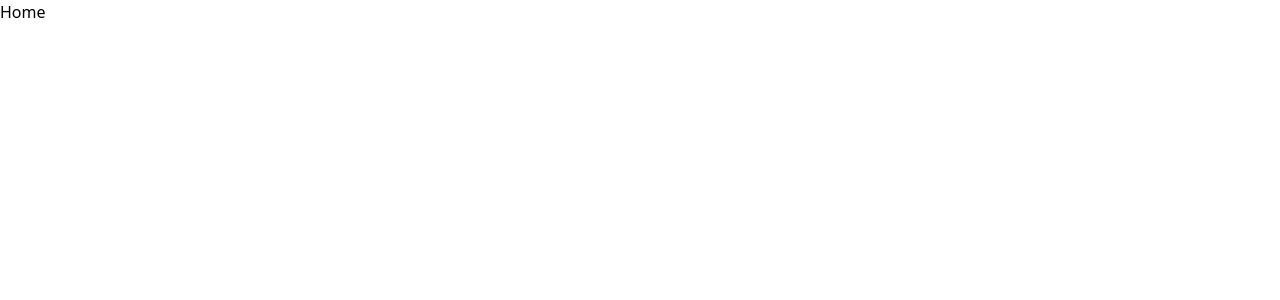
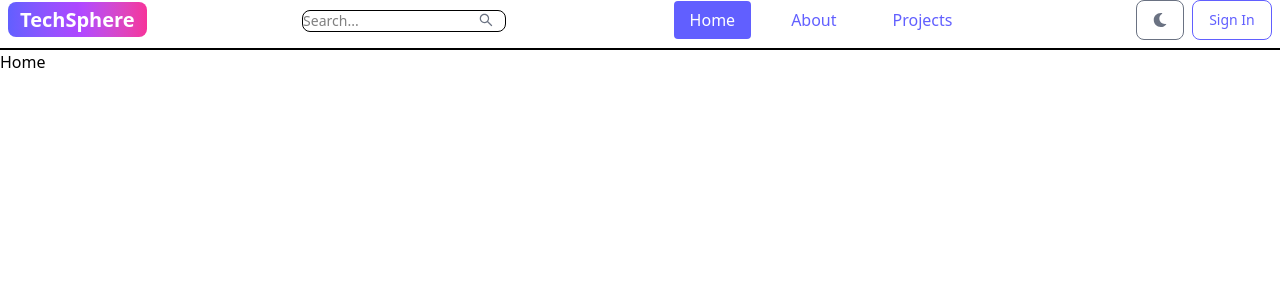
Before and after one commit to reeba212/TechSphere, a React (Vite) app in the folder client/: page / in a window 1280 px wide. Shown: the top 300 px of the page. Built offline with nearby package versions, Linux system fonts and the light colour scheme.

Commit message:
create the header section

```diff
--- a/client/package.json
+++ b/client/package.json
@@ -11,8 +11,10 @@
   },
   "dependencies": {
     "@tailwindcss/vite": "^4.0.9",
+    "flowbite-react": "^0.10.2",
     "react": "^19.0.0",
     "react-dom": "^19.0.0",
+    "react-icons": "^5.5.0",
     "react-router-dom": "^7.2.0",
     "tailwindcss": "^4.0.9"
   },
--- a/client/src/App.jsx
+++ b/client/src/App.jsx
@@ -6,10 +6,12 @@ import Dashboard from './pages/Dashboard'
 import Projects from './pages/Projects'
 import SignIn from './pages/SignIn'
 import SignUp from './pages/SignUp'
+import Header from './components/Header';
 
 export default function App() {
   return (
     <BrowserRouter>
+    <Header/>
     <Routes>
       <Route path='/' element={<Home/>} />
       <Route path='/about' element={<About/>} />
--- /dev/null
+++ b/client/src/components/Header.jsx
@@ -0,0 +1,65 @@
+import React from 'react';
+import { Navbar, TextInput, Button } from 'flowbite-react';
+import { Link, useLocation } from 'react-router-dom';
+import { AiOutlineSearch } from 'react-icons/ai';
+import { FaMoon } from 'react-icons/fa';
+
+export default function Header() {
+    const path = useLocation().pathname;
+
+    return (
+        <Navbar className='border-b-2 pb-2 pl-2 pr-2 justify-between items-center'>
+            <Link to="/" className='self-center whitespace-nowrap text-sm sm:text-xl font-semibold dark:text-white'>
+                <span className='px-3 py-1 bg-gradient-to-r from-indigo-500 via-purple-500 to-pink-500 rounded-lg text-white'>TechSphere</span>
+            </Link>
+
+            <form className="relative hidden lg:inline-block">
+                <TextInput
+                    type='text'
+                    placeholder='Search...'
+                    className='hidden lg:inline'
+                />
+                <AiOutlineSearch className="absolute right-3 top-1/2 transform -translate-y-1/2 text-gray-500" />
+            </form>
+
+            <Button className='w-12 h-10 lg:hidden inline text-gray-500 hover:bg-black hover:text-white transition duration-300 ease-in-out'>
+                <AiOutlineSearch />
+            </Button>
+
+            <Navbar.Collapse className='md:flex inline'>
+                <Navbar.Link
+                    className={`mx-3 ${path === "/" ? "bg-indigo-500 text-white px-4 py-2 rounded" : "text-indigo-500 hover:bg-indigo-500 hover:text-white px-4 py-2 rounded transition duration-300 ease-in-out"}`}
+                    as={Link}
+                    to='/'
+                >
+                    Home
+                </Navbar.Link>
+                <Navbar.Link
+                    className={`mx-3 ${path === "/about" ? "bg-indigo-500 text-white px-4 py-2 rounded" : "text-indigo-500 hover:bg-indigo-500 hover:text-white px-4 py-2 rounded transition duration-300 ease-in-out"}`}
+                    as={Link}
+                    to='/about'
+                >
+                    About
+                </Navbar.Link>
+                <Navbar.Link
+                    className={`mx-3 ${path === "/projects" ? "bg-indigo-500 text-white px-4 py-2 rounded" : "text-indigo-500 hover:bg-indigo-500 hover:text-white px-4 py-2 rounded transition duration-300 ease-in-out"}`}
+                    as={Link}
+                    to='/projects'
+                >
+                    Projects
+                </Navbar.Link>
+            </Navbar.Collapse>
+
+            <div className='flex items-center gap-2'>
+                <Button className='w-12 h-10 hidden sm:inline text-gray-500 hover:bg-black hover:text-white transition duration-300 ease-in-out'>
+                    <FaMoon />
+                </Button>
+                <Link to='/sign-in'>
+                    <Button className='text-indigo-500 border border-indigo-500 rounded-lg w-20 h-10 justify-center items-center transition duration-300 ease-in-out hover:bg-gradient-to-r hover:from-indigo-500 hover:via-blue-500 hover:to-blue-400 hover:text-white'>
+                        Sign In
+                    </Button>
+                </Link>
+            </div>
+        </Navbar>
+    );
+}
```
Also changed, not shown: 1 other file (tests, documents, lock files or other folders).
